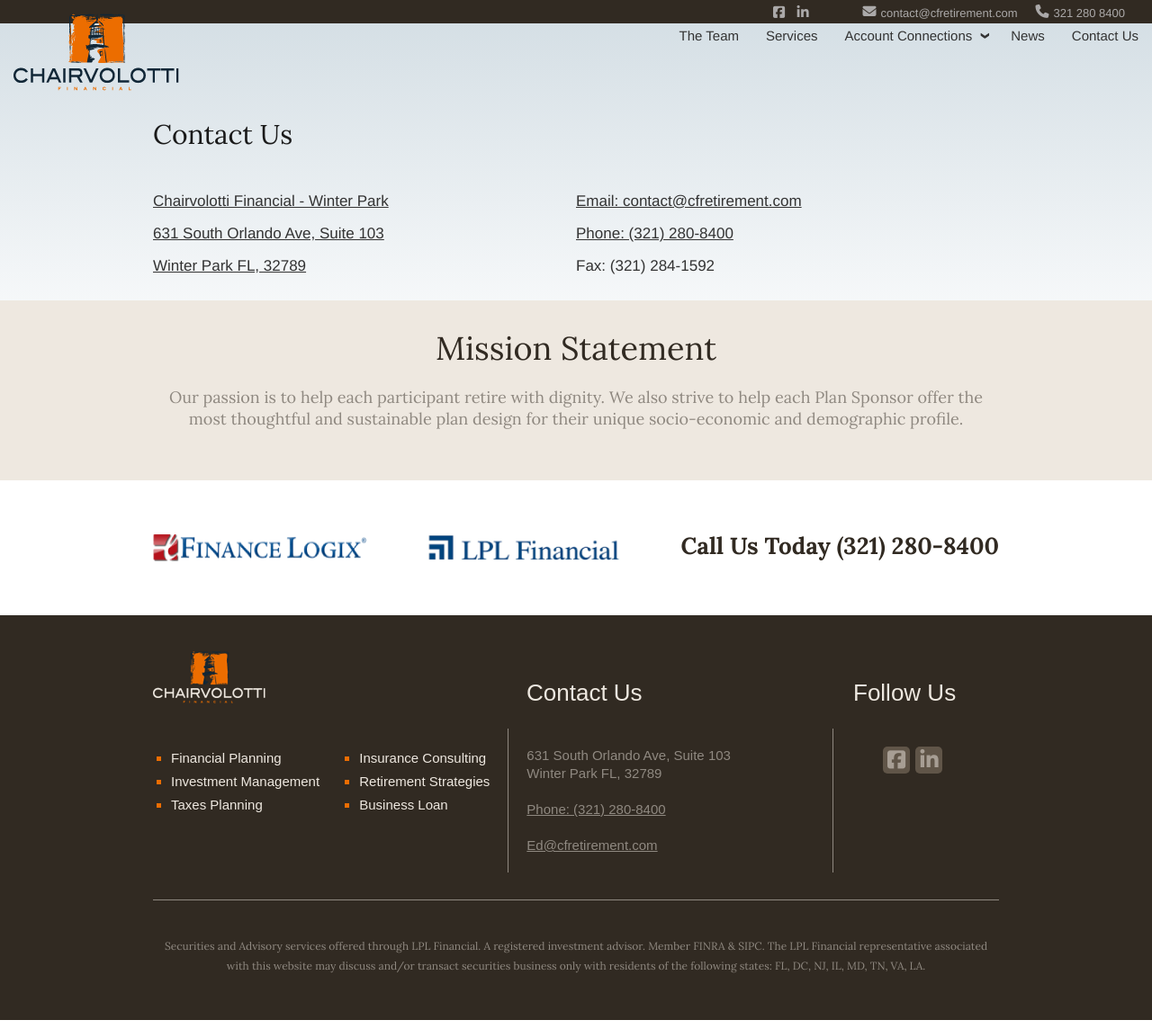
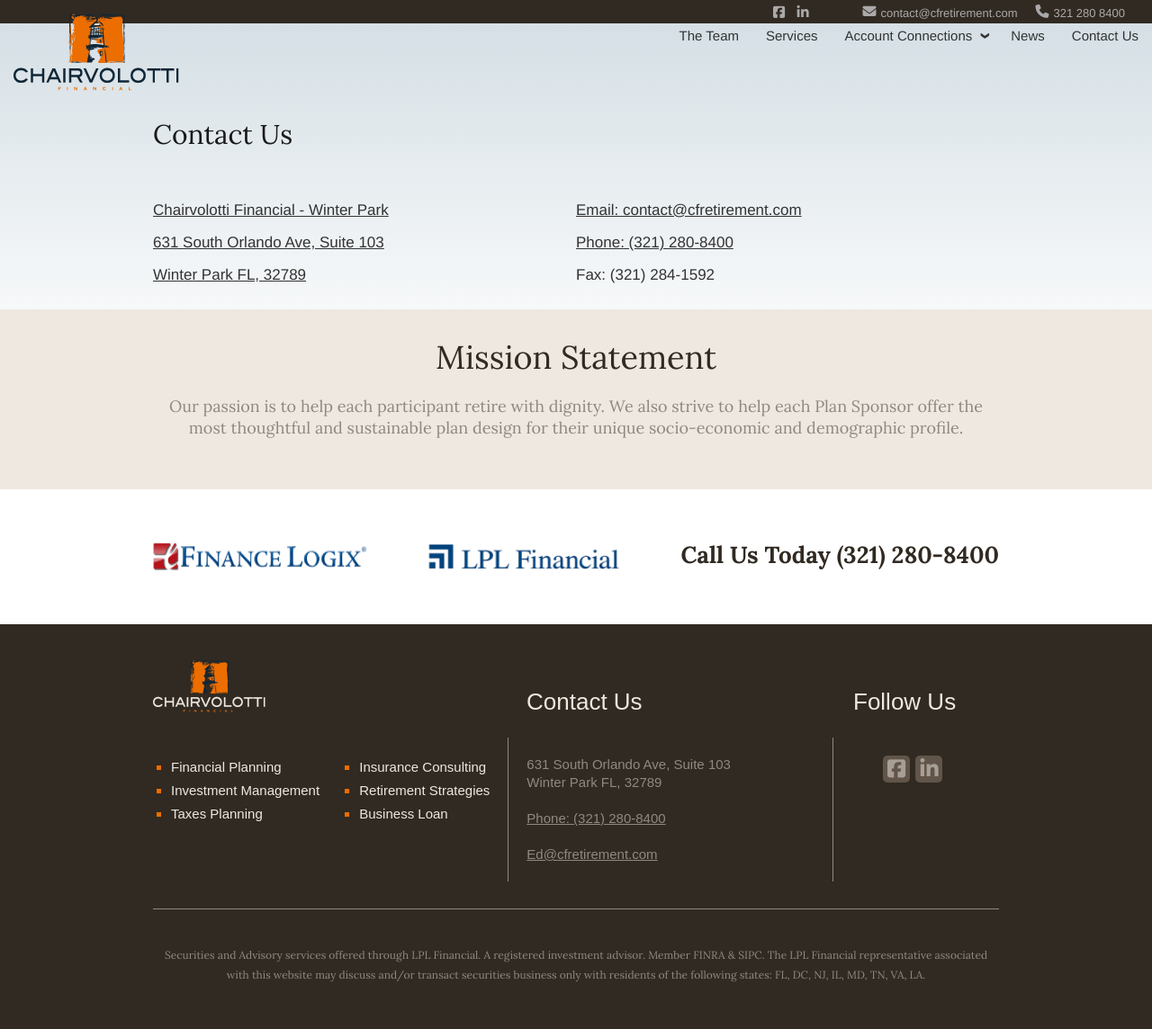
Before and after one commit to mikesetzer/CFR, a Jekyll site: the page built from contact.html, in a window 1280 px wide. Shown: the whole page at 90% size. Built offline with Jekyll 4.4.1, drawn with Linux system fonts in a browser that asks for light colours; nearby versions of some CDN libraries; library files that are not in the unit come from our copies; Markdown is read by kramdown in place of the engine named in the settings.

Commit message:
Tweaked margin

```diff
--- a/_scss/main.scss
+++ b/_scss/main.scss
@@ -873,7 +873,7 @@
 /*****************************************************************************/
 
 .contactpage {
-  margin-top: -240px;
+  margin-top: -230px;
 }
 
 .contactpageinner {
--- a/css/main.css
+++ b/css/main.css
@@ -951,7 +951,7 @@
 /*
 /*****************************************************************************/
 .contactpage {
-  margin-top: -240px; }
+  margin-top: -230px; }
 
 .contactpageinner {
   padding: 20px 0; }
```
